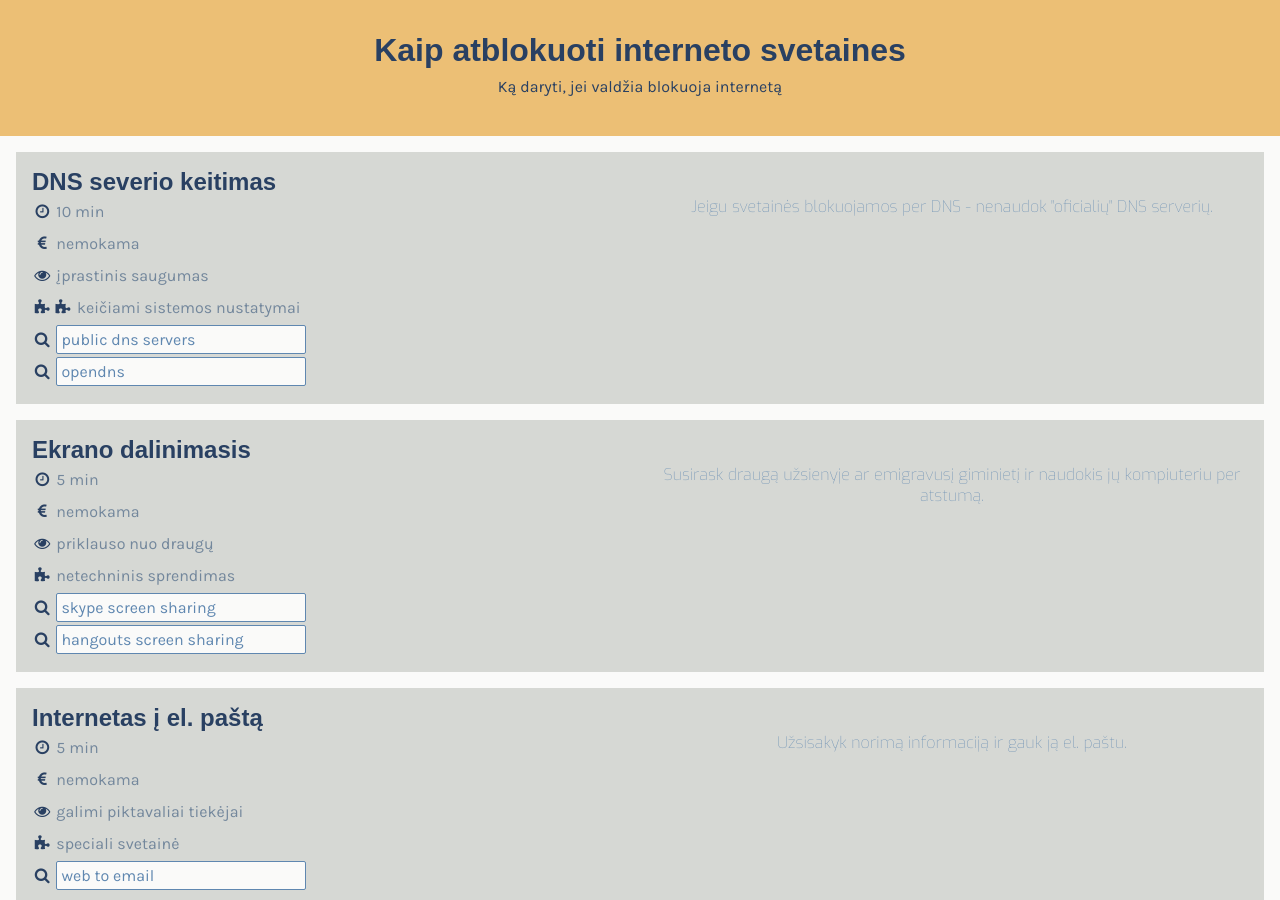
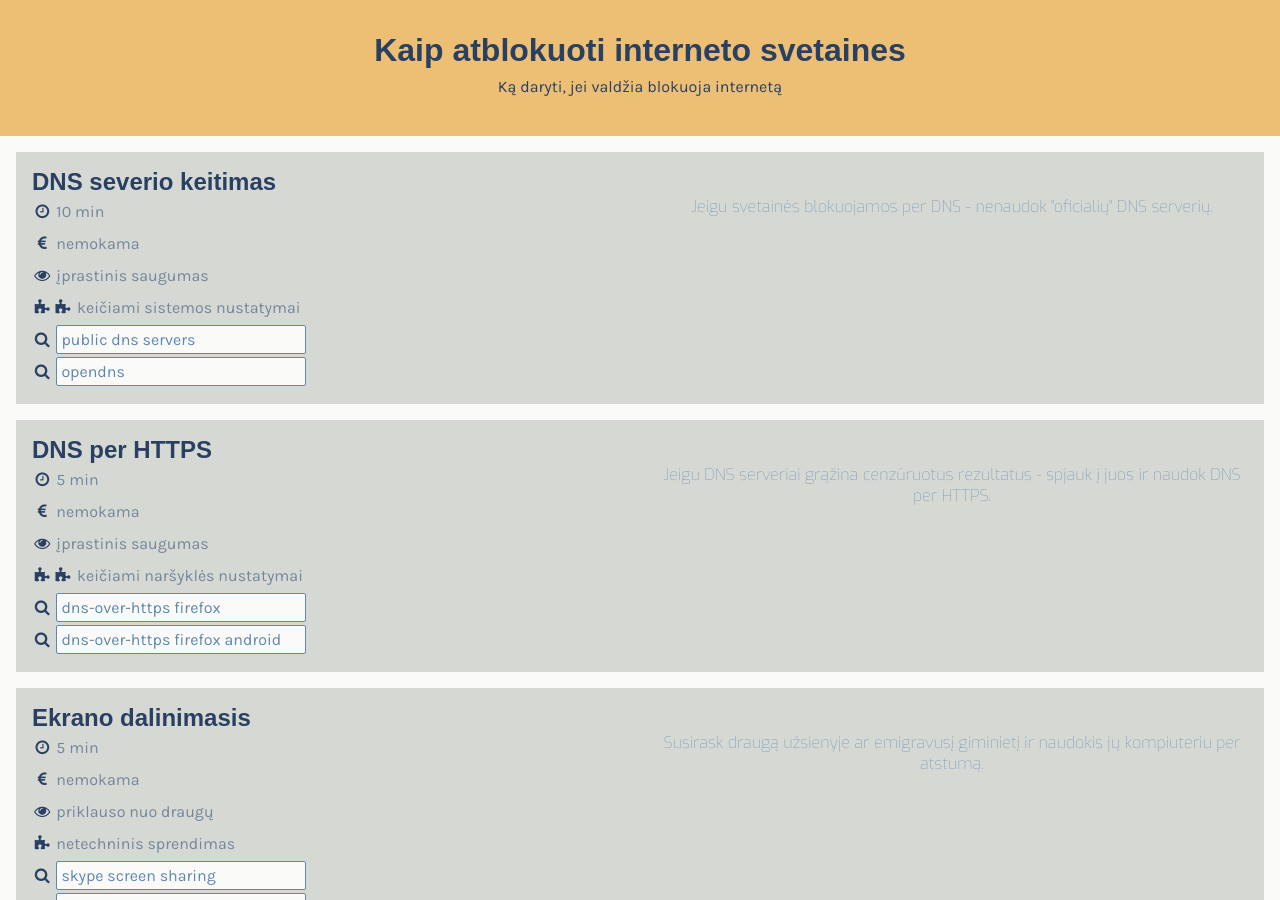
Before and after one commit to dominykas/atblokuok.lt, a Jekyll site: the page built from index.html, in a window 1280 px wide and 900 px high. Built offline with Jekyll 4.4.1, drawn with Linux system fonts in a browser that asks for light colours; nearby versions of some CDN libraries; some web fonts are replaced.

Commit message:
add info on DNS-over-HTTPS

```diff
--- a/index.html
+++ b/index.html
@@ -25,6 +25,29 @@ layout: infographic
 		<li>
 			<form target="_blank" method="get" action="https://www.google.com/search">
 				<i class="fa fa-search fa-fw"></i> <input type="search" name="q" value="opendns"/>
+			</form>
+		</li>
+	</ul>
+</section>
+
+<section>
+	<h2>DNS per HTTPS</h2>
+
+	<p>Jeigu DNS serveriai grąžina cenzūruotus rezultatus - spjauk į juos ir naudok DNS per HTTPS.</p>
+
+	<ul>
+		<li><i class="fa fa-clock-o fa-fw"></i> 5 min</li>
+		<li><i class="fa fa-euro fa-fw"></i> nemokama</li>
+		<li><i class="fa fa-eye fa-fw"></i> įprastinis saugumas</li>
+		<li><i class="fa fa-puzzle-piece fa-fw"></i><i class="fa fa-puzzle-piece fa-fw"></i> keičiami naršyklės nustatymai</li>
+		<li>
+			<form target="_blank" method="get" action="https://www.google.com/search">
+				<i class="fa fa-search fa-fw"></i> <input type="search" name="q" value="dns-over-https firefox"/>
+			</form>
+		</li>
+		<li>
+			<form target="_blank" method="get" action="https://www.google.com/search">
+				<i class="fa fa-search fa-fw"></i> <input type="search" name="q" value="dns-over-https firefox android"/>
 			</form>
 		</li>
 	</ul>
```
